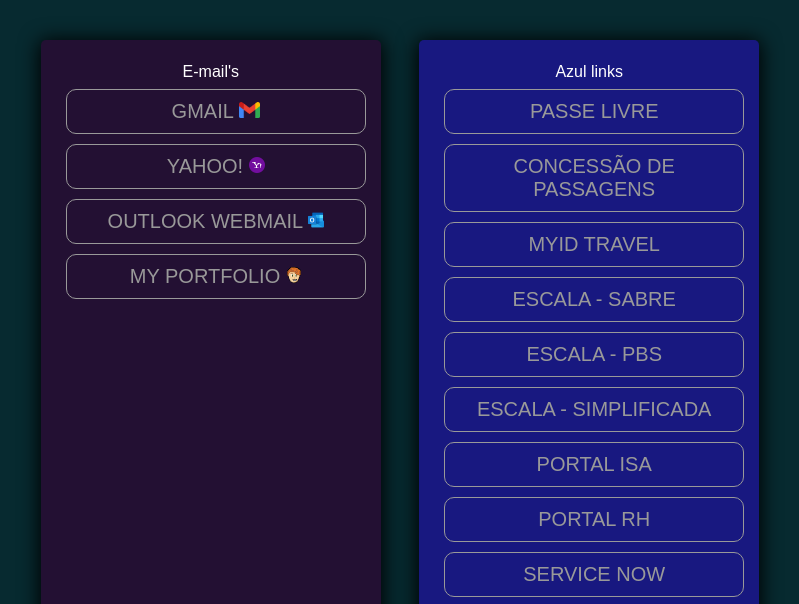
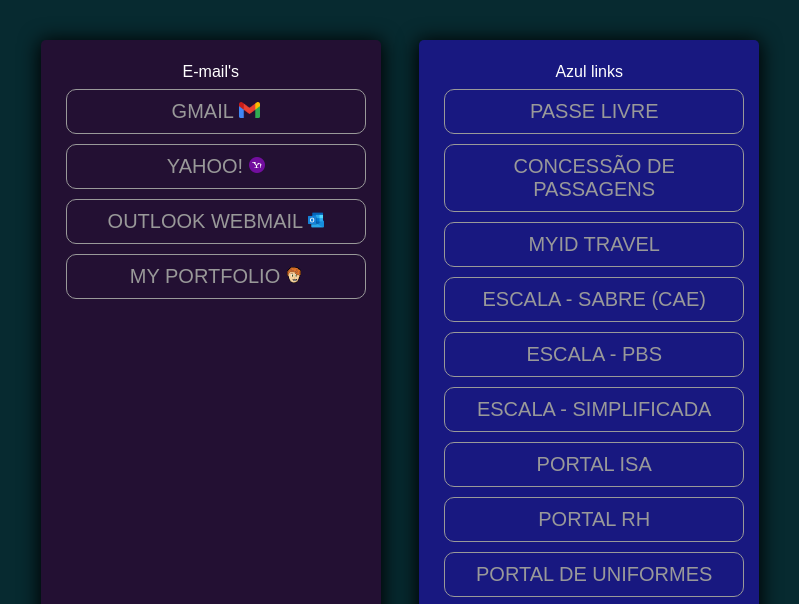
Before and after one commit to meierrene/meierswebguide, a plain HTML site: page index.html in a window 1280 px wide. Shown: the part 158-762 px from the top of the page, without its empty margins (240-1039 px from the left). Drawn offline with nearby package versions, Linux system fonts and the light colour scheme.

Commit message:
more links

```diff
--- a/index.html
+++ b/index.html
@@ -54,8 +54,8 @@
           <a href="https://www.myidtravel.com/">
             <button class="default-btn">MyID Travel</button>
           </a>
-          <a href="https://sabre.voeazul.com.br/">
-            <button class="default-btn">Escala - Sabre</button>
+          <a href="https://cae.voeazul.com.br/">
+            <button class="default-btn">Escala - Sabre (CAE)</button>
           </a>
           <a href="https://crew.azu.jepphost.com/">
             <button class="default-btn">Escala - PBS</button>
@@ -70,6 +70,9 @@
           </a>
           <a href="https://portalrh.voeazul.com.br/"
             ><button class="default-btn">Portal RH</button>
+          </a>
+          <a href="https://www.azuluniformes.com.br">
+            <button class="default-btn">Portal de Uniformes</button>
           </a>
           <a href="https://voeazul.service-now.com/">
             <button class="default-btn">Service Now</button>
--- a/script.js
+++ b/script.js
@@ -15,5 +15,3 @@ secretBtn.addEventListener('click', () => {
 
 const update = () => (year.textContent = new Date().getFullYear());
 update();
-
-console.log('3' == 3);
```
